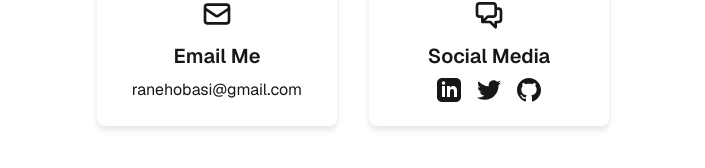
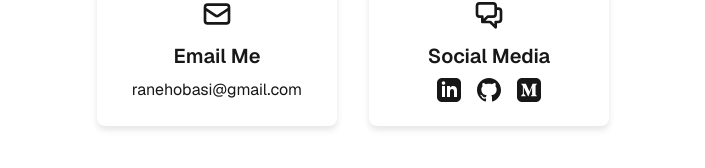
Before and after one commit to Ranecodes/slidesnap-portfolio, a Next.js app: page / in a window 1280 px wide. Shown: the part 1958-2126 px from the top of the page, without its empty margins (287-992 px from the left). Built offline with nearby package versions, Linux system fonts and the light colour scheme.

Commit message:
social media links fixed

```diff
--- a/src/app/components/Contact.tsx
+++ b/src/app/components/Contact.tsx
@@ -102,7 +102,7 @@ const Contact = () => {
               </h3>
               <div className="flex justify-center space-x-4">
                 <Link
-                  href="www.linkedin.com/in/raneh-egbe"
+                  href="https:linkedin.com/in/raneh-egbe"
                   target="_blank"
                   rel="noopener noreferrer"
                   className="text-black transition-colors social-icon"
@@ -115,22 +115,6 @@ const Contact = () => {
                     viewBox="0 0 24 24"
                   >
                     <path d="M19 0h-14c-2.761 0-5 2.239-5 5v14c0 2.761 2.239 5 5 5h14c2.762 0 5-2.239 5-5v-14c0-2.761-2.238-5-5-5zm-11 19h-3v-11h3v11zm-1.5-12.268c-.966 0-1.75-.79-1.75-1.764s.784-1.764 1.75-1.764 1.75.79 1.75 1.764-.783 1.764-1.75 1.764zm13.5 12.268h-3v-5.604c0-3.368-4-3.113-4 0v5.604h-3v-11h3v1.765c1.396-2.586 7-2.777 7 2.476v6.759z" />
-                  </svg>
-                </Link>
-                <Link
-                  href="https://twitter.com"
-                  target="_blank"
-                  rel="noopener noreferrer"
-                  className="text-black transition-colors social-icon"
-                  style={{ color: "var(--bd-text)" }}
-                >
-                  <svg
-                    xmlns="http://www.w3.org/2000/svg"
-                    className="h-6 w-6"
-                    fill="currentColor"
-                    viewBox="0 0 24 24"
-                  >
-                    <path d="M24 4.557c-.883.392-1.832.656-2.828.775 1.017-.609 1.798-1.574 2.165-2.724-.951.564-2.005.974-3.127 1.195-.897-.957-2.178-1.555-3.594-1.555-3.179 0-5.515 2.966-4.797 6.045-4.091-.205-7.719-2.165-10.148-5.144-1.29 2.213-.669 5.108 1.523 6.574-.806-.026-1.566-.247-2.229-.616-.054 2.281 1.581 4.415 3.949 4.89-.693.188-1.452.232-2.224.084.626 1.956 2.444 3.379 4.6 3.419-2.07 1.623-4.678 2.348-7.29 2.04 2.179 1.397 4.768 2.212 7.548 2.212 9.142 0 14.307-7.721 13.995-14.646.962-.695 1.797-1.562 2.457-2.549z" />
                   </svg>
                 </Link>
                 <Link
@@ -149,13 +133,31 @@ const Contact = () => {
                     <path d="M12 0c-6.626 0-12 5.373-12 12 0 5.302 3.438 9.8 8.207 11.387.599.111.793-.261.793-.577v-2.234c-3.338.726-4.033-1.416-4.033-1.416-.546-1.387-1.333-1.756-1.333-1.756-1.089-.745.083-.729.083-.729 1.205.084 1.839 1.237 1.839 1.237 1.07 1.834 2.807 1.304 3.492.997.107-.775.418-1.305.762-1.604-2.665-.305-5.467-1.334-5.467-5.931 0-1.311.469-2.381 1.236-3.221-.124-.303-.535-1.524.117-3.176 0 0 1.008-.322 3.301 1.23.957-.266 1.983-.399 3.003-.404 1.02.005 2.047.138 3.006.404 2.291-1.552 3.297-1.23 3.297-1.23.653 1.653.242 2.874.118 3.176.77.84 1.235 1.911 1.235 3.221 0 4.609-2.807 5.624-5.479 5.921.43.372.823 1.102.823 2.222v3.293c0 .319.192.694.801.576 4.765-1.589 8.199-6.086 8.199-11.386 0-6.627-5.373-12-12-12z" />
                   </svg>
                 </Link>
+                <Link
+                  href="https://medium.com/@ranehobasi"
+                  target="_blank"
+                  rel="noopener noreferrer"
+                  className="text-black transition-colors social-icon"
+                  style={{ color: "var(--bd-text)" }}
+                >
+                  <svg
+                    xmlns="http://www.w3.org/2000/svg"
+                    fill-rule="evenodd"
+                    clip-rule="evenodd"
+                    className="h-6 w-6"
+                    fill="currentColor"
+                    viewBox="0 0 24 24"
+                  >
+                    <path d="M19 24h-14c-2.761 0-5-2.239-5-5v-14c0-2.761 2.239-5 5-5h14c2.762 0 5 2.239 5 5v14c0 2.761-2.237 4.999-5 5zm.97-5.649v-.269l-1.247-1.224c-.11-.084-.165-.222-.142-.359v-8.998c-.023-.137.032-.275.142-.359l1.277-1.224v-.269h-4.422l-3.152 7.863-3.586-7.863h-4.638v.269l1.494 1.799c.146.133.221.327.201.523v7.072c.044.255-.037.516-.216.702l-1.681 2.038v.269h4.766v-.269l-1.681-2.038c-.181-.186-.266-.445-.232-.702v-6.116l4.183 9.125h.486l3.593-9.125v7.273c0 .194 0 .232-.127.359l-1.292 1.254v.269h6.274z" />
+                  </svg>
+                </Link>
               </div>
             </div>
           </div>
 
           <div className="flex flex-col items-center">
             <Link
-              href={`mailto:${'ranehobasi@gmail.com'}`}
+              href={`mailto:${"ranehobasi@gmail.com"}`}
               className="text-white px-8 py-4 rounded-md text-lg font-semibold social-icon transition-colors shadow-lg cursor-pointer"
               style={{
                 backgroundColor: "var(--btn-color)",
```
